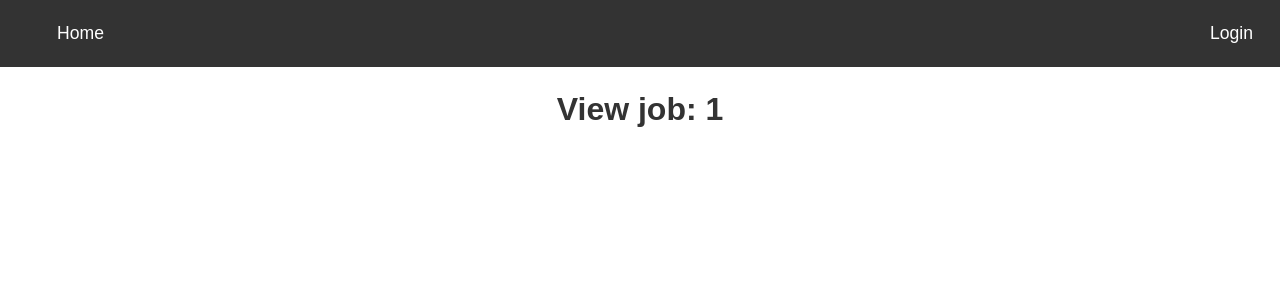
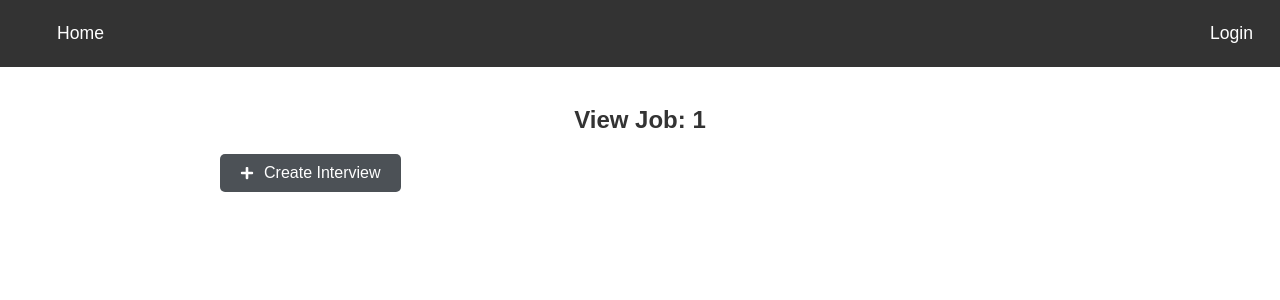
Before and after one commit to PravCoder/Mock_Interview_AI_Prep_Tool, a React (Vite) app in the folder frontend/: page /view-job/1 in a window 1280 px wide. Shown: the top 300 px of the page. Built offline with nearby package versions, Linux system fonts and the light colour scheme; no server answers.

Commit message:
create interview button

```diff
--- a/frontend/package.json
+++ b/frontend/package.json
@@ -14,6 +14,7 @@
     "jwt-decode": "^4.0.0",
     "react": "^18.2.0",
     "react-dom": "^18.2.0",
+    "react-icons": "^5.3.0",
     "react-router-dom": "^6.23.1"
   },
   "devDependencies": {
--- a/frontend/src/pages/ViewJobPage.jsx
+++ b/frontend/src/pages/ViewJobPage.jsx
@@ -1,19 +1,30 @@
-import { useParams } from 'react-router-dom';
+import { useParams, useNavigate } from 'react-router-dom';
 import React, { useState, useEffect } from 'react';
+import "../styles/ViewJobPage.css";
 import api from "../api";
-
+import { FaPlus } from 'react-icons/fa';
 
 function ViewJobPage() {
     const { id } = useParams();
+    const navigate = useNavigate();
 
+    // list all interview within this job
 
-    // create interview button
-    // list all interviews for this job
-
+    const handleCreateInterview = () => {
+        navigate(`/create-interview/${id}`);
+    };
 
     return (
-      <h1>View job: {id}</h1>
+      <div className="view-job-page-container">
+          <h1 className="view-job-title">View Job: {id}</h1>
+
+          <button className="create-interview-button" onClick={handleCreateInterview}>
+              <FaPlus className="plus-icon" /> Create Interview
+          </button>
+
+          {/* List of interviews for this job can be added here */}
+      </div>
     );
-  }
+}
 
-  export default ViewJobPage;
+export default ViewJobPage;
--- /dev/null
+++ b/frontend/src/styles/ViewJobPage.css
@@ -0,0 +1,39 @@
+/* Container styling for the job page for create interview button only */
+.view-job-page-container {
+    padding: 20px;
+}
+
+/* Job title styling */
+.view-job-title {
+    font-size: 24px;
+    margin-bottom: 20px;
+}
+
+/* Button styling */
+.create-interview-button {
+    background-color: #4c5156;
+    color: white;
+    border: none;
+    padding: 10px 20px;
+
+    margin-left: 200px;
+
+    border-radius: 5px;
+    cursor: pointer;
+    font-size: 16px;
+    display: flex;
+    align-items: center;
+    gap: 10px; /* Space between the icon and text */
+    transition: background-color 0.3s ease, transform 0.2s ease; /* Add transition for hover effects */
+}
+
+/* Plus icon styling */
+.plus-icon {
+    font-size: 14px;
+}
+
+/* Button hover effect */
+.create-interview-button:hover {
+    background-color: #0056b3;
+    transform: scale(1.07); /* Slight scaling effect on hover */
+}
```
Also changed, not shown: 1 other file (tests, documents, lock files or other folders).
